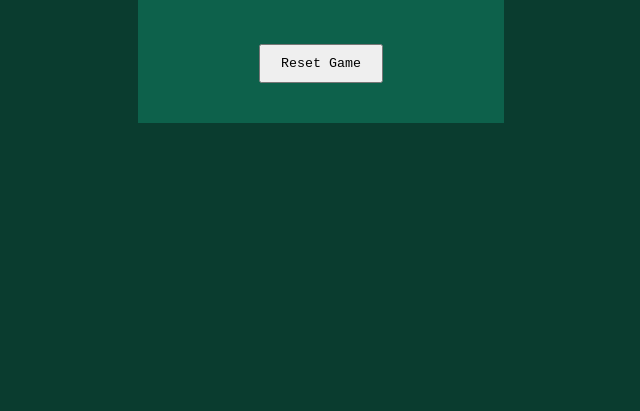
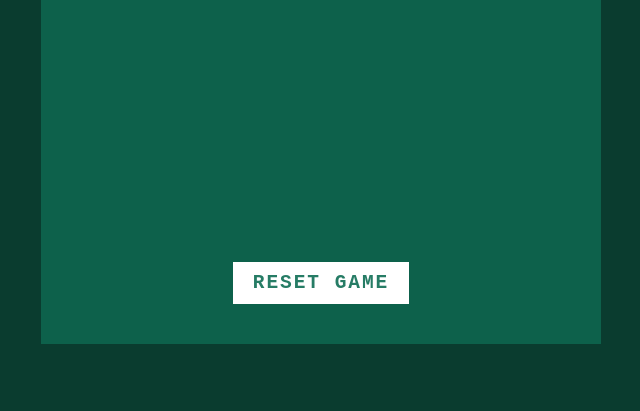
Before and after one commit to Areeb-Ali/Card-Game, a plain HTML site: page index.html in a window 1280 px wide. Shown: the part 389-800 px from the top of the page, without its empty margins (319-959 px from the left). Drawn offline with Linux system fonts and the light colour scheme.

Commit message:
Complete Styling

```diff
--- /dev/null
+++ b/app.js
@@ -0,0 +1 @@
+const value = ["0","0","50", "100", "200", "300", "400", "500" ]
--- a/index.html
+++ b/index.html
@@ -12,5 +12,6 @@
         <div class="game"></div>
         <button class="reset">Reset Game</button>
     </div>
+    <script src="./app.js"></script>
 </body>
 </html>
--- a/style.css
+++ b/style.css
@@ -34,4 +34,27 @@ h2{
 
 .reset{
     padding: 10px 20px;
+    color: #267c65;
+    background-color: #ffffff;
+    border: none;
+    font-size: 1.5rem;
+    letter-spacing: 0.1em;
+    text-transform: uppercase;
+    cursor: pointer;
+    font-weight: 600;
 }
+
+.reset:focus{
+    color: #ffffff;
+    background-color: #267c65;
+}
+
+.game{
+    width: 440px;
+    height: 440px;
+    display: flex;
+    flex-wrap: wrap;
+    gap: 10px;
+    transform-style: preserve-3d;
+    perspective: 500px;
+}
```
